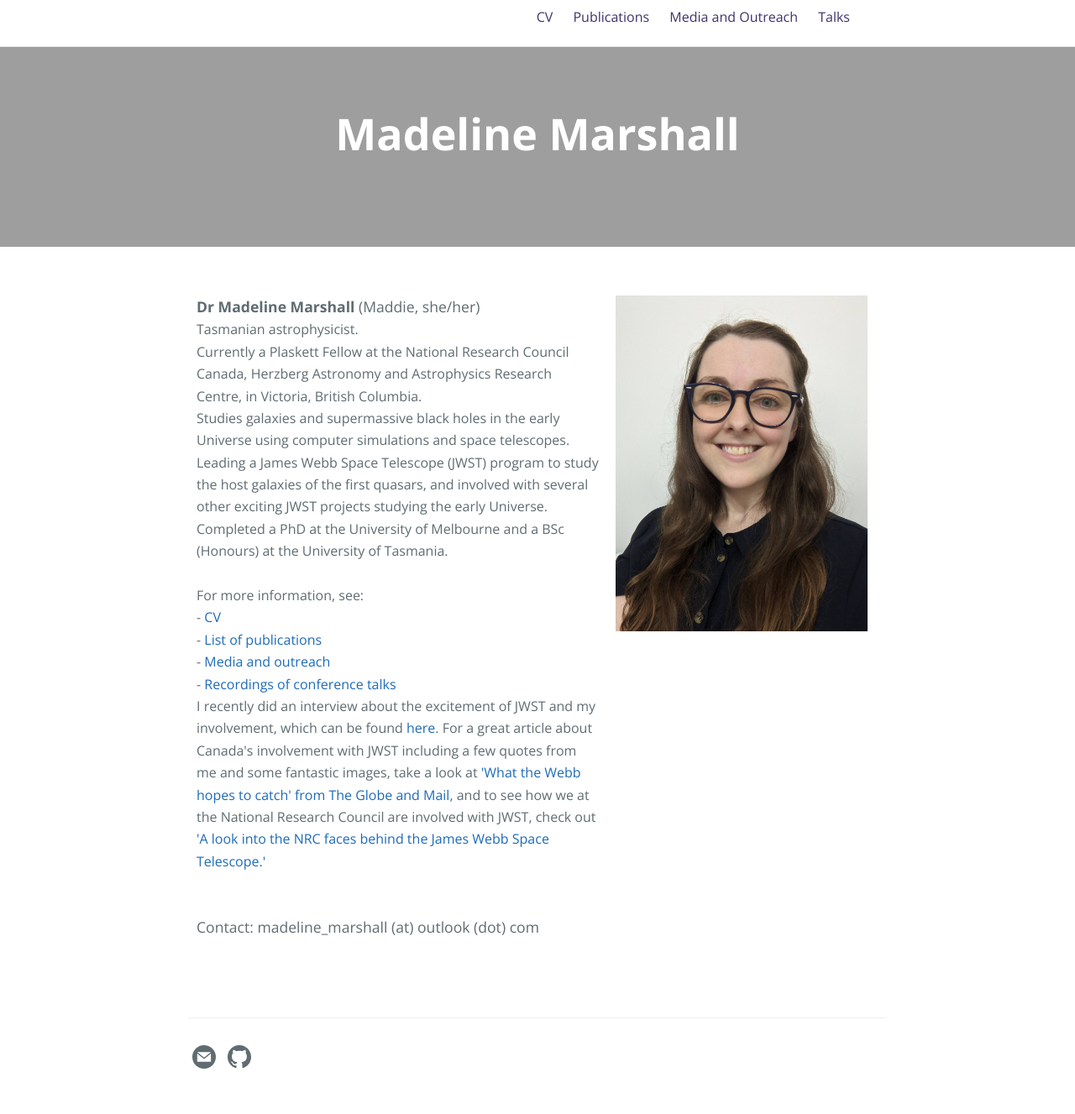
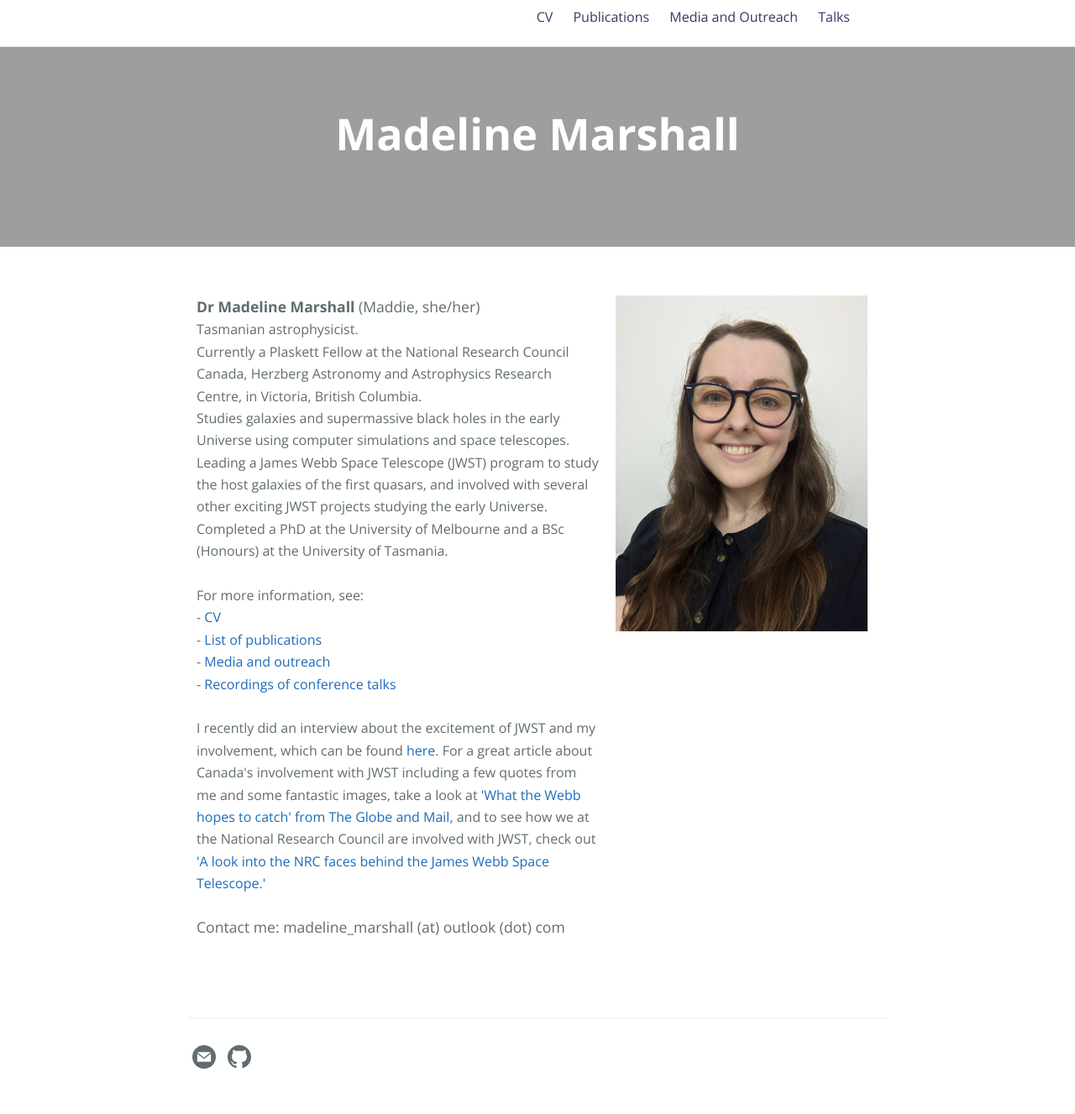
Before and after one commit to madelinemarshall/madelinemarshall.github.io, a Jekyll site: the page built from index.md, in a window 1280 px wide. Shown: the whole page at 84% size. Built offline with Jekyll 4.4.1, drawn with Linux system fonts in a browser that asks for light colours.

```diff
--- a/index.md
+++ b/index.md
@@ -65,14 +65,13 @@
     - <a href="{{ '/outreach.html' | absolute_url }}">Media and outreach</a><br>
     - <a href="{{ '/talks.html' | absolute_url }}">Recordings of conference talks</a><br>
 
-
+    <br>
     I recently did an interview about the excitement of JWST and my involvement, which can be found <a href="https://www.theadvocate.com.au/story/7546611/former-coaster-involved-in-space-telescope-launch/?cs=2606">here</a>.
     For a great article about Canada's involvement with JWST including a few quotes from me and some fantastic images, take a look at <a href="https://www.theglobeandmail.com/canada/article-james-webb-space-telescope-set-to-reveal-universes-outer-limits-to-a/">'What the Webb hopes to catch' from The Globe and Mail</a>, and to see how we at the National Research Council are involved with JWST, check out <a href="https://nrc.canada.ca/en/stories/look-nrc-faces-behind-james-webb-space-telescope">'A look into the NRC faces behind the James Webb Space Telescope.'</a><br>
     <br>
     </font>
 
-    <br>
-    Contact: madeline_marshall (at) outlook (dot) com<br>
+    Contact me: madeline_marshall (at) outlook (dot) com<br>
     <br>
 
   </div>
```
Also changed, not shown: outreach.md (+3 -1 lines), publications.md (+2 -0 lines), talks.md (+1 -1 lines).
